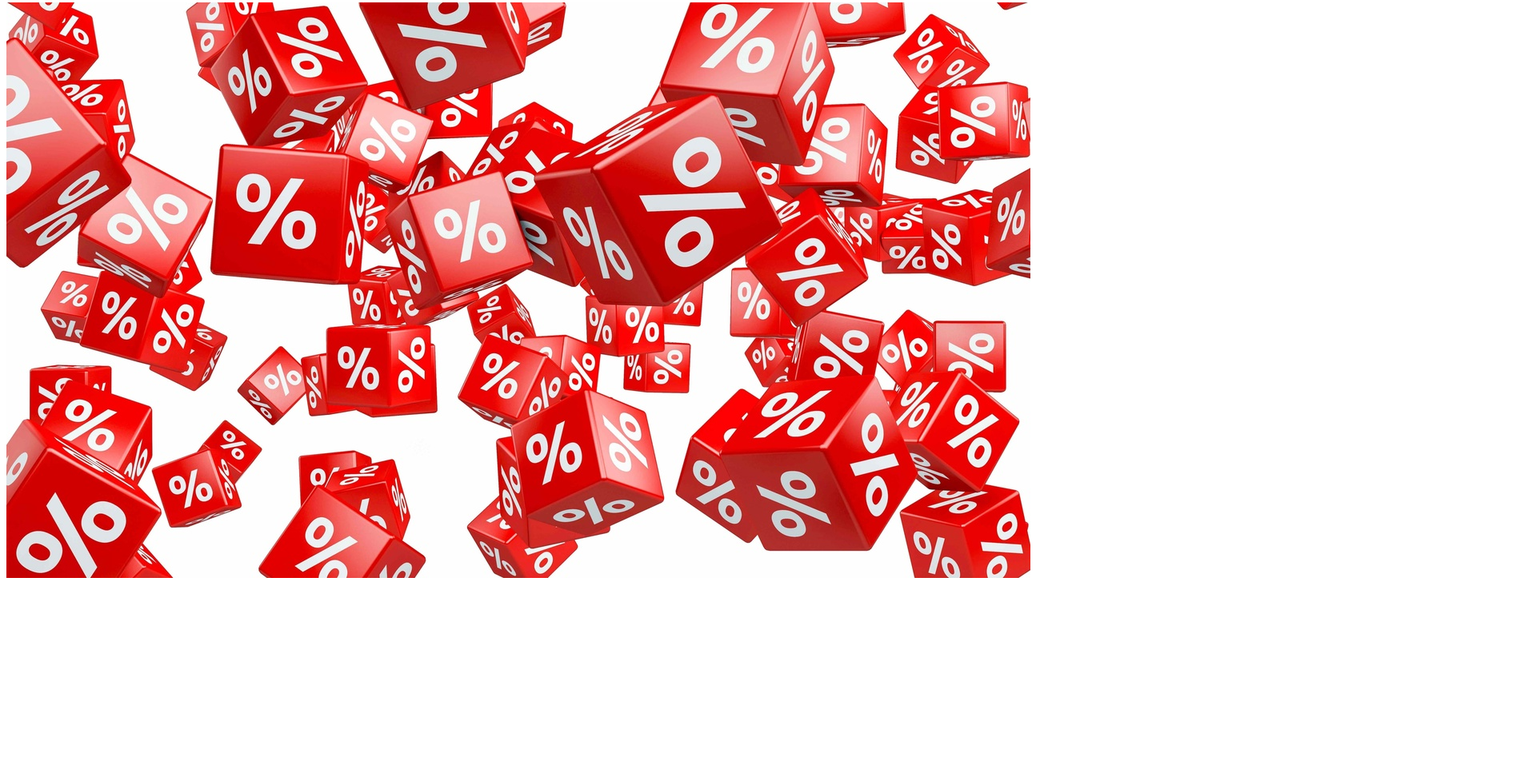
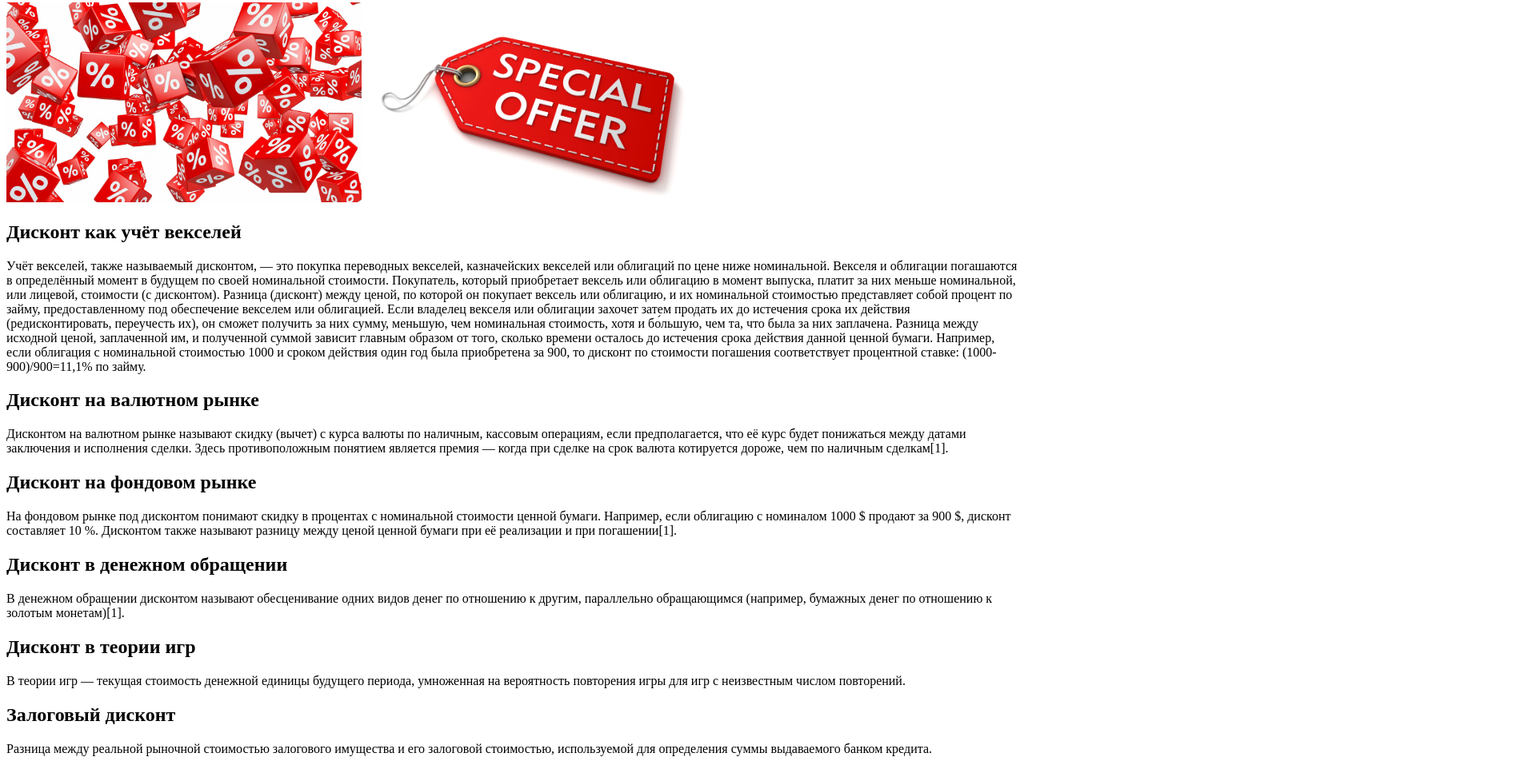
Before and after one commit to Valeriarush/web_programming_Labs, a plain HTML site: page lab1.html in a window 1280 px wide. Shown: the part 488-1440 px from the top of the page at 80% size, 1920 px wide, since content can reach past the window. Drawn offline with Linux system fonts and the light colour scheme.

Commit message:
Дополнительный текст

```diff
--- a/lab1.html
+++ b/lab1.html
@@ -34,8 +34,80 @@
         </p>
 
         <p>
-            <img src="discount2.jpg" height="45%">
-            <img src="discount3.jpg" height="45%">
+            <img src="discount2.jpg" height="250">
+            <img src="discount3.jpg" height="250">
+        </p>
+
+        <h2>Дисконт как учёт векселей</h2>
+
+        <p>
+            Учёт векселей, также называемый дисконтом, — это покупка
+            переводных векселей, казначейских векселей или облигаций по
+            цене ниже номинальной. Векселя и облигации погашаются в
+            определённый момент в будущем по своей номинальной
+            стоимости. Покупатель, который приобретает вексель или
+            облигацию в момент выпуска, платит за них меньше номинальной,
+            или лицевой, стоимости (с дисконтом). Разница (дисконт) между
+            ценой, по которой он покупает вексель или облигацию, и их
+            номинальной стоимостью представляет собой процент по займу,
+            предоставленному под обеспечение векселем или облигацией.
+            Если владелец векселя или облигации захочет затем продать их
+            до истечения срока их действия (редисконтировать, переучесть
+            их), он сможет получить за них сумму, меньшую, чем номинальная
+            стоимость, хотя и бо́льшую, чем та, что была за них заплачена.
+            Разница между исходной ценой, заплаченной им, и полученной
+            суммой зависит главным образом от того, сколько времени
+            осталось до истечения срока действия данной ценной бумаги.
+            Например, если облигация с номинальной стоимостью 1000 и
+            сроком действия один год была приобретена за 900, то дисконт по
+            стоимости погашения соответствует процентной ставке:
+            (1000-900)/900=11,1% по займу.
+        </p>
+
+        <h2>Дисконт на валютном рынке</h2>
+
+        <p>
+            Дисконтом на валютном рынке называют скидку (вычет) с курса
+            валюты по наличным, кассовым операциям, если предполагается,
+            что её курс будет понижаться между датами заключения и
+            исполнения сделки. Здесь противоположным понятием является
+            премия — когда при сделке на срок валюта котируется дороже,
+            чем по наличным сделкам[1].
+        </p>
+
+        <h2>Дисконт на фондовом рынке</h2>
+
+        <p>
+            На фондовом рынке под дисконтом понимают скидку в процентах
+            с номинальной стоимости ценной бумаги. Например, если
+            облигацию с номиналом 1000 $ продают за 900 $, дисконт
+            составляет 10 %. Дисконтом также называют разницу между
+            ценой ценной бумаги при её реализации и при погашении[1].
+        </p>
+
+        <h2>Дисконт в денежном обращении</h2>
+
+        <p>
+            В денежном обращении дисконтом называют обесценивание
+            одних видов денег по отношению к другим, параллельно
+            обращающимся (например, бумажных денег по отношению к
+            золотым монетам)[1].
+        </p>
+
+        <h2>Дисконт в теории игр</h2>
+
+        <p>
+            В теории игр — текущая стоимость денежной единицы будущего
+            периода, умноженная на вероятность повторения игры для игр с
+            неизвестным числом повторений.
+        </p>
+
+        <h2>Залоговый дисконт</h2>
+
+        <p>
+            Разница между реальной рыночной стоимостью залогового
+            имущества и его залоговой стоимостью, используемой для
+            определения суммы выдаваемого банком кредита.
         </p>
     </body>
 </html>
```
